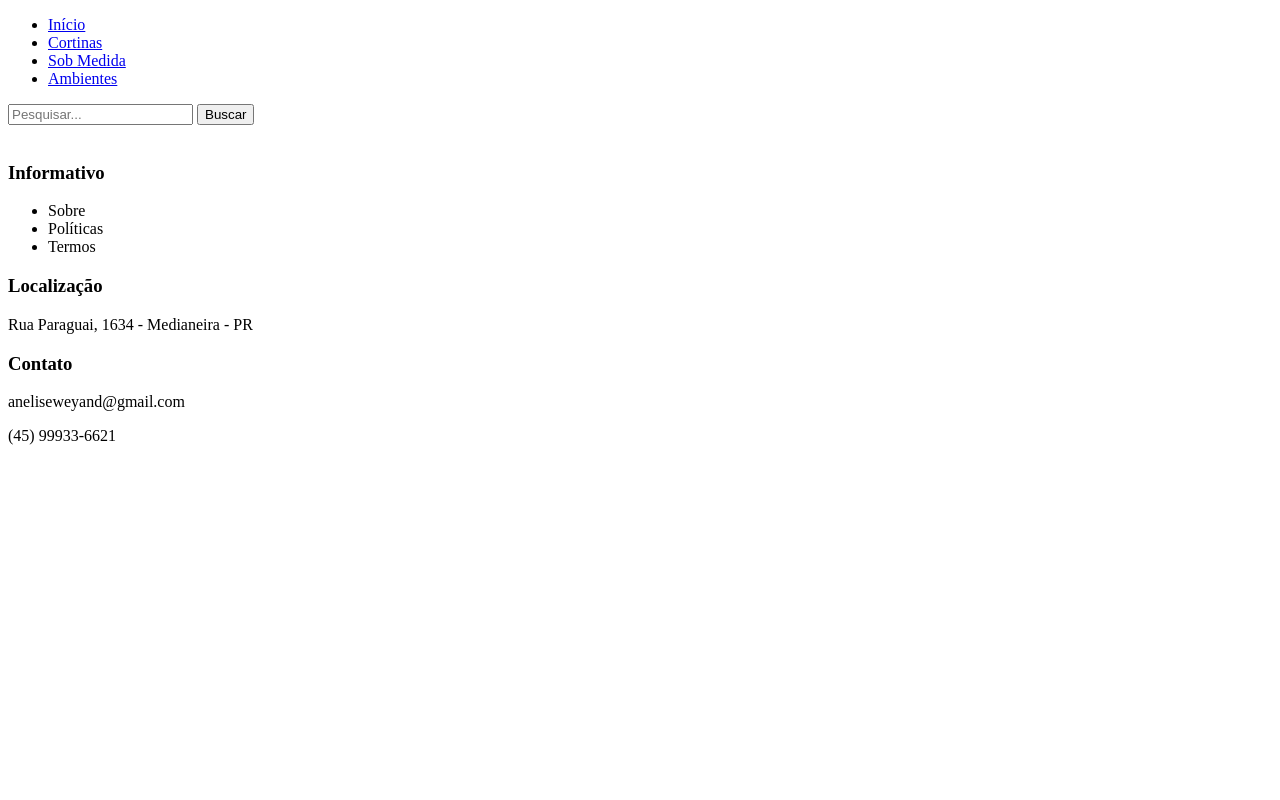
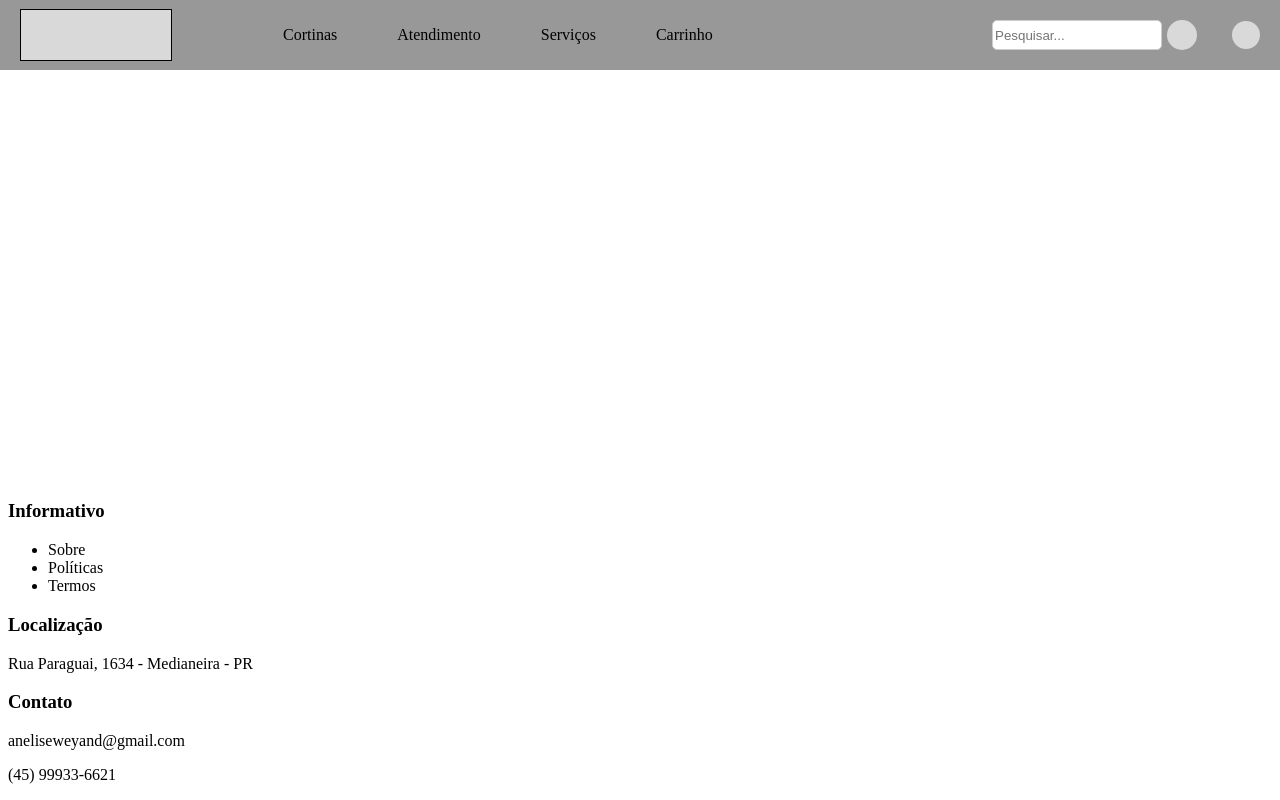
Before and after one commit to rudneyviana/TCC, a plain HTML site: page index.html in a window 1280 px wide. Drawn offline with Linux system fonts and the light colour scheme.

Commit message:
Ajuste da header e criação da animação header>cortinas

```diff
--- a/css/cores.css
+++ b/css/cores.css
@@ -1,3 +1,5 @@
 :root{
-    --cor-primaria-001: rgb(66, 66, 66);
+    --cor-primaria-001: #D9D9D9;
+    --cor-primaria-002: #989898;
+    --cor-primaria-003: #979797;
 }
--- a/css/footer.css
+++ b/css/footer.css
@@ -0,0 +1,7 @@
+footer {
+    position: fixed;
+    bottom: 0;
+    display: flex;
+    flex-direction: row;
+    width: 100vw;
+}
--- a/css/header.css
+++ b/css/header.css
@@ -0,0 +1,138 @@
+@import url(./cores.css);
+
+header {
+    background-color: var(--cor-primaria-002);
+    z-index: 10;
+    display: flex;
+    justify-content: center;
+    align-items: center;
+    position: fixed;
+    top: 0;
+    left: 0;
+    width: 100vw;
+    height: 70px;
+}
+
+
+nav.barraDeNavegacao {
+    display: flex;
+    justify-content: space-between;
+    align-items: center;
+    position: relative;
+
+    width: 100%;
+    max-width: 2000px;
+    height: 50%;
+    margin: 0 auto;
+    /* centraliza o container no header */
+    padding: 0 20px;
+    /* espaço interno nas laterais */
+    box-sizing: border-box;
+}
+
+.logoELinks,
+.pesquisarEUsuario {
+    display: flex;
+    align-items: center;
+    gap: 10px;
+}
+
+.logo {
+    background-color: var(--cor-primaria-001);
+    position: relative;
+    left: 0px;
+    width: 150px;
+    height: 50px;
+    margin: none;
+    padding: none;
+    border: 1px solid black;
+}
+
+.navLinks {
+    display: flex;
+    position: relative;
+    flex-direction: row;
+    list-style: none;
+    text-decoration: none;
+    justify-content: center;
+    align-items: center;
+    left: 0px;
+    margin: 1px;
+}
+
+.navLinks li {
+    margin-left: 60px;
+}
+
+.cortinasExpandir {
+    cursor: pointer;
+}
+
+.cortinasExpandida {
+    background-color: var(--cor-primaria-003);
+    border: 1px solid black;
+    z-index: 1;
+    position: fixed;
+    left: 0px;
+    top: 70px;
+    width: 100vw;
+    max-height: 0px;
+
+    overflow: hidden;
+    visibility: hidden;
+    transition: max-height 0.5s ease;
+    pointer-events: none;
+}
+
+.cortinasExpandida.ativo {
+    visibility: visible;
+    max-height: 200px;
+    transform: height(200px);
+    visibility: visible;
+    pointer-events: auto;
+    cursor: default;
+}
+
+.fecharCortinas {
+    cursor: pointer;
+}
+
+.pesquisar {
+    margin-right: 30px;
+    width: 200px;
+    display: flex;
+    height: 30px;
+    flex-direction: row;
+}
+
+.pesquisar form {
+    display: flex;
+    align-items: center;
+    gap: 5px;
+}
+
+.inputPesquisar {
+    width: 170px;
+    height: 30px;
+    border: 1px solid #ccc;
+    border-radius: 5px;
+}
+
+.botaoPesquisar {
+    background-color: var(--cor-primaria-001);
+    position: relative;
+    border: none;
+    width: 30px;
+    height: 30px;
+    border-radius: 50%;
+    cursor: pointer;
+}
+
+.usuario {
+    background-color: var(--cor-primaria-001);
+    position: relative;
+    right: 0px;
+    width: 28px;
+    height: 28px;
+    border-radius: 50%;
+}
--- a/index.html
+++ b/index.html
@@ -5,32 +5,48 @@
     <meta charset="UTF-8">
     <meta name="viewport" content="width=device-width, initial-scale=1.0">
     <title>Ane Cortinas</title>
-    <link rel="stylesheet" href="../css/main.css">
-    <link rel="stylesheet" href="../css/itemProduto.css">
-    <link rel="stylesheet" href="../css/header.css">
-    <link rel="stylesheet" href="../css/footer.css">
-    <link rel="stylesheet" href="../css/cores.css">
+    <link rel="stylesheet" href="css/main.css">
+    <link rel="stylesheet" href="css/itemProduto.css">
+    <link rel="stylesheet" href="css/header.css">
+    <link rel="stylesheet" href="css/footer.css">
+    <link rel="stylesheet" href="css/cores.css">
 </head>
 
 <body>
     <header>
         <nav class="barraDeNavegacao">
+            <div class="logoELinks">
                 <div class="logo"></div>
                 <ul class="navLinks">
-                <li><a href="#">Início</a></li>
-                <li><a href="#">Cortinas</a></li>
-                <li><a href="#">Sob Medida</a></li>
-                <li><a href="#">Ambientes</a></li>
+                    <li id="cortinasExpandir" class="cortinasExpandir">
+                        Cortinas
+                        <div id="cortinasBarra" class="cortinasExpandida">
+                            <div class="conteudoCortinas">
+                                <button id="fecharCortinas"></button>
+                                <ul>
+                                    <li>asdf</li> <br>
+                                    <li>asdfa</li> <br>
+                                    <li>dsfg</li> <br>
+                                    <li>sdfg</li>
+                                    <li>sdfg</li>
+                                    <li>sdfg</li>
                                 </ul>
+                            </div>
+                        </div>
+                    </li>
+                    <li>Atendimento</li>
+                    <li>Serviços</li>
+                    <li>Carrinho</li>
+                </ul>
+            </div>
+            <div class="pesquisarEUsuario">
                 <div class="pesquisar">
                     <form action="/buscar" method="get">
-                    <input type="search" name="buscar" placeholder="Pesquisar...">
-                    <button type="submit">Buscar</button>
+                        <input type="search" name="buscar" placeholder="Pesquisar..." class="inputPesquisar">
+                        <button type="submit" class="botaoPesquisar"></button>
                     </form>
                 </div>
-            <div class="usuario">
-                <div class="login"></div>
-                <div class="cadastro"></div>
+                <div class="usuario"></div>
             </div>
         </nav>
     </header>
@@ -95,7 +111,7 @@
             </div>
         </div>
     </footer>
-    <script src="main.js"></script>
+    <script src="js/main.js"></script>
 </body>
 
 </html>
--- a/js/main.js
+++ b/js/main.js
@@ -0,0 +1,29 @@
+
+// Função para expandir as cortinas
+document.addEventListener('DOMContentLoaded', () => {
+  const trigger = document.getElementById('cortinasExpandir');
+  const barra = document.getElementById('cortinasBarra');
+  const botaoFechar = document.getElementById('fecharCortinas');
+
+  // Abrir ou fechar ao clicar no trigger
+  trigger.addEventListener('click', (e) => {
+    e.stopPropagation(); // Impede que o clique vá para o document
+    barra.classList.toggle('ativo');
+  });
+
+  // Prevenir o fechamento ao clicar dentro da barra
+  barra.addEventListener('click', (e) => {
+    e.stopPropagation();
+  });
+
+  // Botão de fechar interno
+  botaoFechar.addEventListener('click', (e) => {
+    e.stopPropagation();
+    barra.classList.remove('ativo');
+  });
+
+  // Fechar ao clicar fora
+  document.addEventListener('click', () => {
+    barra.classList.remove('ativo');
+  });
+});
```
Also changed, not shown: pages/produto.html (+3 -2 lines). Lines whose indentation alone changed are shown as unchanged.
